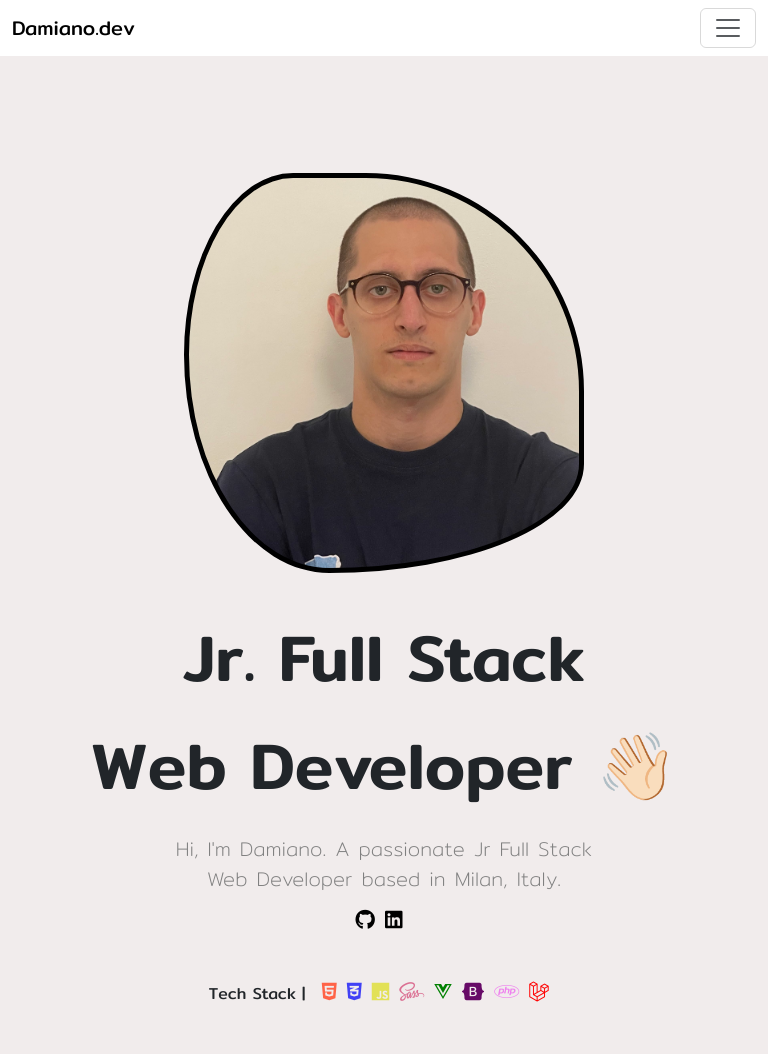
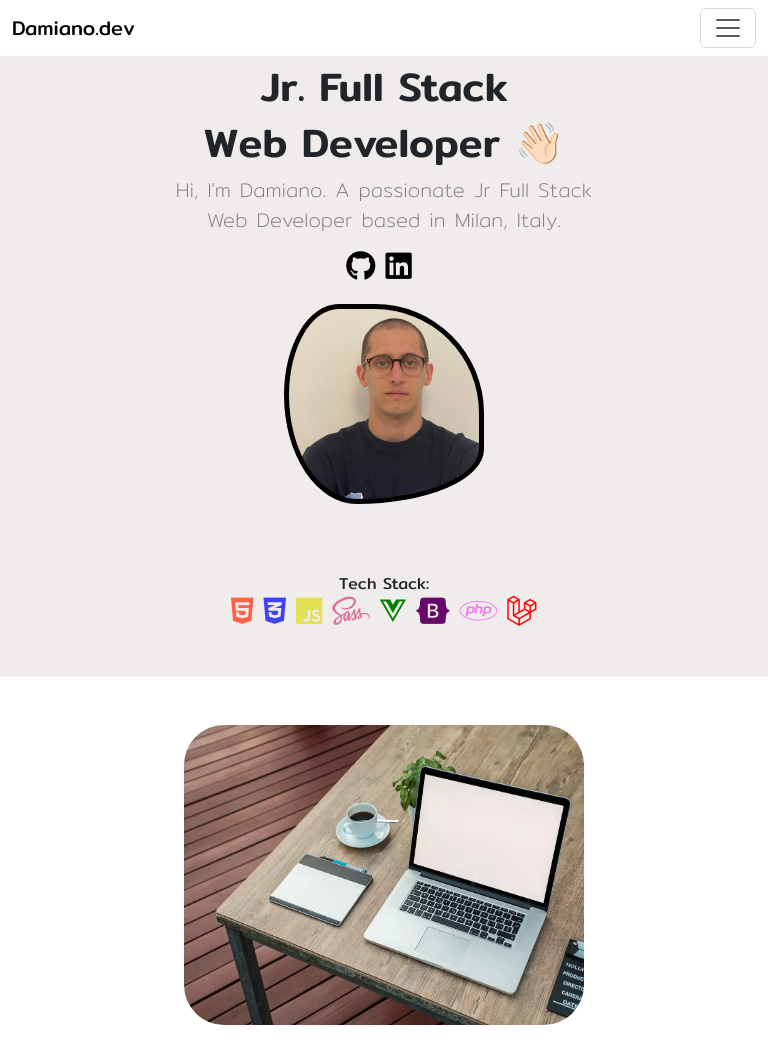
Before and after one commit to DamianoLunardo/MyPortfolio, a Vue app: page / in a window 768 px wide. Shown: the top 1056 px of the page. Built offline with nearby package versions, Linux system fonts and the light colour scheme.

Commit message:
Add - little fix

```diff
--- a/src/components/AppHeader.vue
+++ b/src/components/AppHeader.vue
@@ -44,6 +44,12 @@
 
 .nav-link {
   color:black;
+
+  &:hover {
+    color: blue;
+    text-decoration: underline;
+    scale: 1.1;
+  }
 }
 
 </style>
--- a/src/components/ChiSono.vue
+++ b/src/components/ChiSono.vue
@@ -1,47 +1,33 @@
 <template>
   <div>
     <section class="my-container">
-    <section class=" d-flex flex-wrap mt-5 costum-section">
+      <section class="d-flex flex-wrap mt-5 costum-section">
         <div class="order-2 order-md-1 mb-3 mb-md-0 media">
           <h1>Jr. Full Stack</h1>
           <h1>Web Developer 👋🏻</h1>
           <p>Hi, I'm Damiano. A passionate Jr Full Stack <br>
           Web Developer based in Milan, Italy.</p>
           <div class="social">
-        <a href="https://github.com/DamianoLunardo" target="_blank" ><i class="fa-brands fa-github icons "></i></a>
-        <a href="https://www.linkedin.com/in/damiano-lunardo/" target="_blank" ><i class="fa-brands fa-linkedin icons "></i></a>
+            <a href="https://github.com/DamianoLunardo" target="_blank" ><i class="fa-brands fa-github icons"></i></a>
+            <a href="https://www.linkedin.com/in/damiano-lunardo/" target="_blank" ><i class="fa-brands fa-linkedin icons"></i></a>
           </div>
         </div>
         <div class="box box2 order-1 order-md-2 justify-content-end img_div"></div>
       </section>
 
-  <section class=" d-flex mt-5 mb-5">
+      <section class="d-flex mt-5 mb-5">
+        <div class="prova">
+          Tech Stack:
           <div>
-      Tech Stack |
-      <span style=" color: Tomato;">
-      <i class="fa-brands fa-html5 icons first_icon"></i>
-      </span>
-      <span style="color: rgb(65, 65, 245);">
-      <i class="fa-brands fa-css3-alt icons"></i>
-      </span>
-      <span style="color: rgba(223, 223, 56, 0.834);">
-      <i class="fa-brands fa-js icons"></i>
-      </span>
-      <span style="color: palevioletred;">
-      <i class="fa-brands fa-sass icons"></i>
-      </span>
-      <span style="color: green;">
-      <i class="fa-brands fa-vuejs icons"></i>
-      </span>
-      <span style="color: rgb(103, 10, 103);">
-      <i class="fa-brands fa-bootstrap icons"></i>
-      </span>
-      <span style="color: violet;">
-      <i class="fa-brands fa-php icons"></i>
-      </span>
-      <span style="color: red;">
-      <i class="fa-brands fa-laravel icons"></i>
-      </span>
+            <span style="color: Tomato;"><i class="fa-brands fa-html5 icons first_icon"></i></span>
+            <span style="color: rgb(65, 65, 245);"><i class="fa-brands fa-css3-alt icons"></i></span>
+            <span style="color: rgba(223, 223, 56, 0.834);"><i class="fa-brands fa-js icons"></i></span>
+            <span style="color: palevioletred;"><i class="fa-brands fa-sass icons"></i></span>
+            <span style="color: green;"><i class="fa-brands fa-vuejs icons"></i></span>
+            <span style="color: rgb(103, 10, 103);"><i class="fa-brands fa-bootstrap icons"></i></span>
+            <span style="color: violet;"><i class="fa-brands fa-php icons"></i></span>
+            <span style="color: red;"><i class="fa-brands fa-laravel icons"></i></span>
+          </div>
         </div>
       </section>
     </section>
@@ -49,11 +35,19 @@
 </template>
 
 <style scoped lang="scss">
+
+.prova {
+  display: flex;
+  flex-direction: column;
+  justify-content: center;
+  align-items: center;
+}
   .costum-section {
     display: flex;
     justify-content: center;
     align-items: center;
   }
+
   .box {
     width: 400px;
     height: 400px;
@@ -63,14 +57,14 @@
     animation: morph 8s ease-in-out infinite;
 
     @keyframes morph {
-    0%{
+      0% {
         border-radius: 60% 40% 30% 70% / 60% 30% 70% 40%;
       }
       50% {
         border-radius: 30% 60% 70% 40% / 50% 60% 30% 60%;
         background-image: linear-gradient(45deg, #fa88ff, #2bd2ff 50%, #2bff88 90%);
       }
-    100%{
+      100% {
         border-radius: 60% 40% 30% 70% / 60% 30% 70% 40%;
       }
     }
@@ -79,17 +73,17 @@
   .box2 {
     background: url(../img/ciao.jpeg) no-repeat;
     background-size: cover;
-  background-blend-mode:multiply;
+    background-blend-mode: multiply;
     animation: morphTwo 8s ease-in-out infinite 1s;
 
     @keyframes morphTwo {
-    0%{
+      0% {
         border-radius: 60% 40% 30% 70% / 60% 30% 70% 40%;
       }
       50% {
         border-radius: 30% 60% 70% 40% / 50% 60% 30% 60%;
       }
-    100%{
+      100% {
         border-radius: 60% 40% 30% 70% / 60% 30% 70% 40%;
       }
     }
@@ -123,25 +117,39 @@ p {
     font-size: 20px;
   }
 
-@media (max-width: 800px) {
-  .d-flex {
+  @media (max-width: 1200px) {
+    .box {
+      width: 300px;
+      height: 300px;
+    }
+  }
+
+  @media (max-width: 991px) {
+    .costum-section {
       flex-direction: column;
-    justify-content: center;
-    align-items: center;
+      text-align: center;
+
+      .box {
+        margin: 20px auto;
+      }
+    }
 
     .img_div {
-      margin-left: 0;
+      margin: 0 auto;
+    }
   }
 
-    img {
+  @media (max-width: 768px) {
+    .box {
       width: 200px;
       height: 200px;
     }
-  }
+
     .icons {
       font-size: 30px;
       margin-right: 10px;
      }
+
     .first_icon {
       margin-left: 10px;
     }
@@ -152,51 +160,7 @@ p {
 
     h1 {
       text-align: center;
-    margin-top: 40px;
-  }
-  .media {
-  margin-top: 15px;
-  }
-  .social {
-    display: flex;
-    justify-content: center;
-  }
-}
-
-
-
-@media (min-width: 768px) and (max-width: 913px) {
-  .d-flex {
-    flex-direction: column-reverse;
-    justify-content: center;
-    align-items: center;
-  }
-
-  .img_div {
-    margin-left: 0;
-  }
-
-  img {
-    width: 200px;
-    height: 200px;
-  }
-
-  .icons {
-    font-size: 20px;
-    margin-right: 10px;
-  }
-
-  .first_icon {
-    margin-left: 10px;
-  }
-
-  p, h1 {
-    text-align: center;
-    margin-top: 30px;
-  }
-
-  .my-container {
-    margin-top: 25px;
+      font-size: 40px;
     }
 
     .media {
@@ -208,9 +172,4 @@ p {
       justify-content: center;
     }
   }
-
-
-
-
-
 </style>
--- a/src/components/Projects.vue
+++ b/src/components/Projects.vue
@@ -72,7 +72,7 @@
 }
 
 .personal {
-    color: red;
+    color: blue;
     font-size: 25px;
     font-weight: 200;
     position: absolute;
@@ -108,7 +108,7 @@
     left: 0;
     width: 100%;
     height: 100%;
-    background-color: rgb(36, 36, 190);
+    background-color: white;
     display: flex;
     justify-content: center;
     align-items: center;
```
Lines whose indentation alone changed are shown as unchanged.
